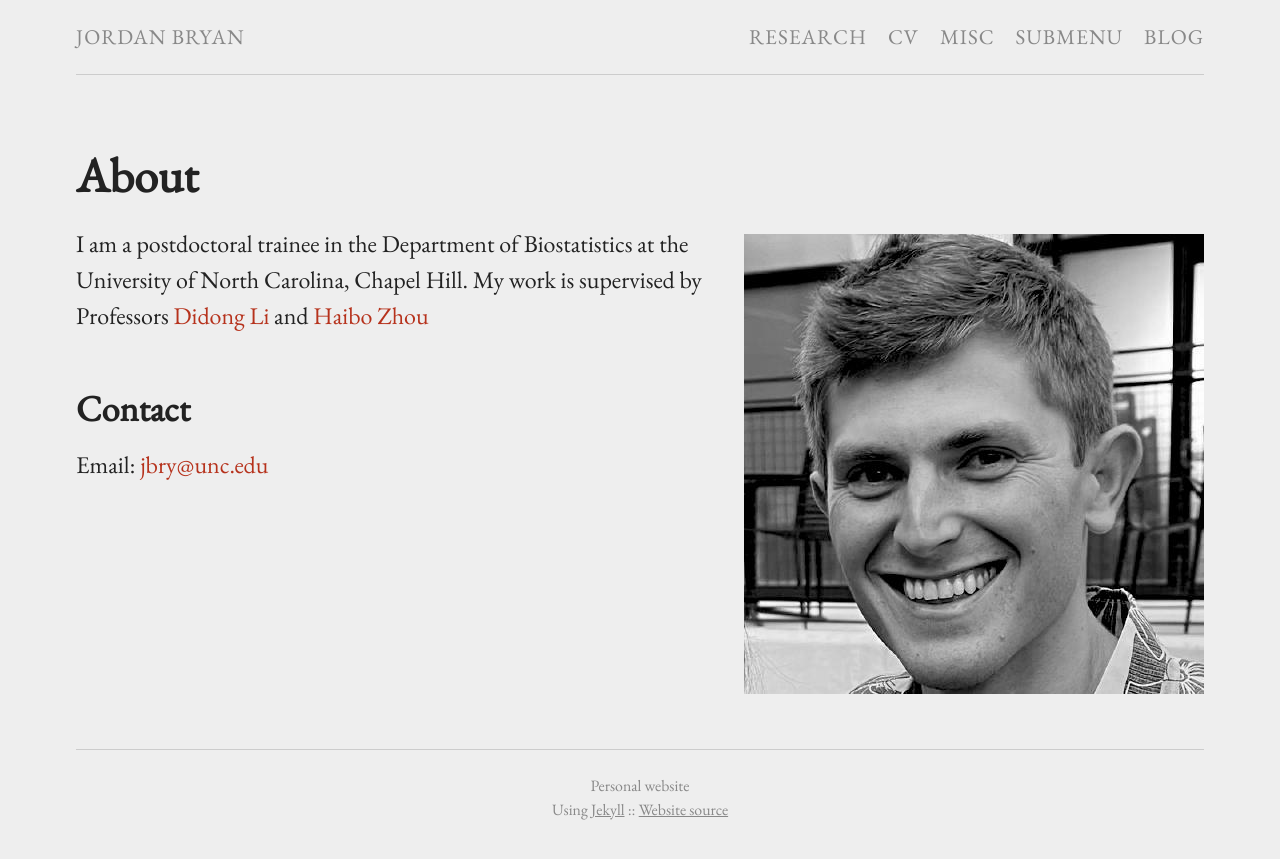
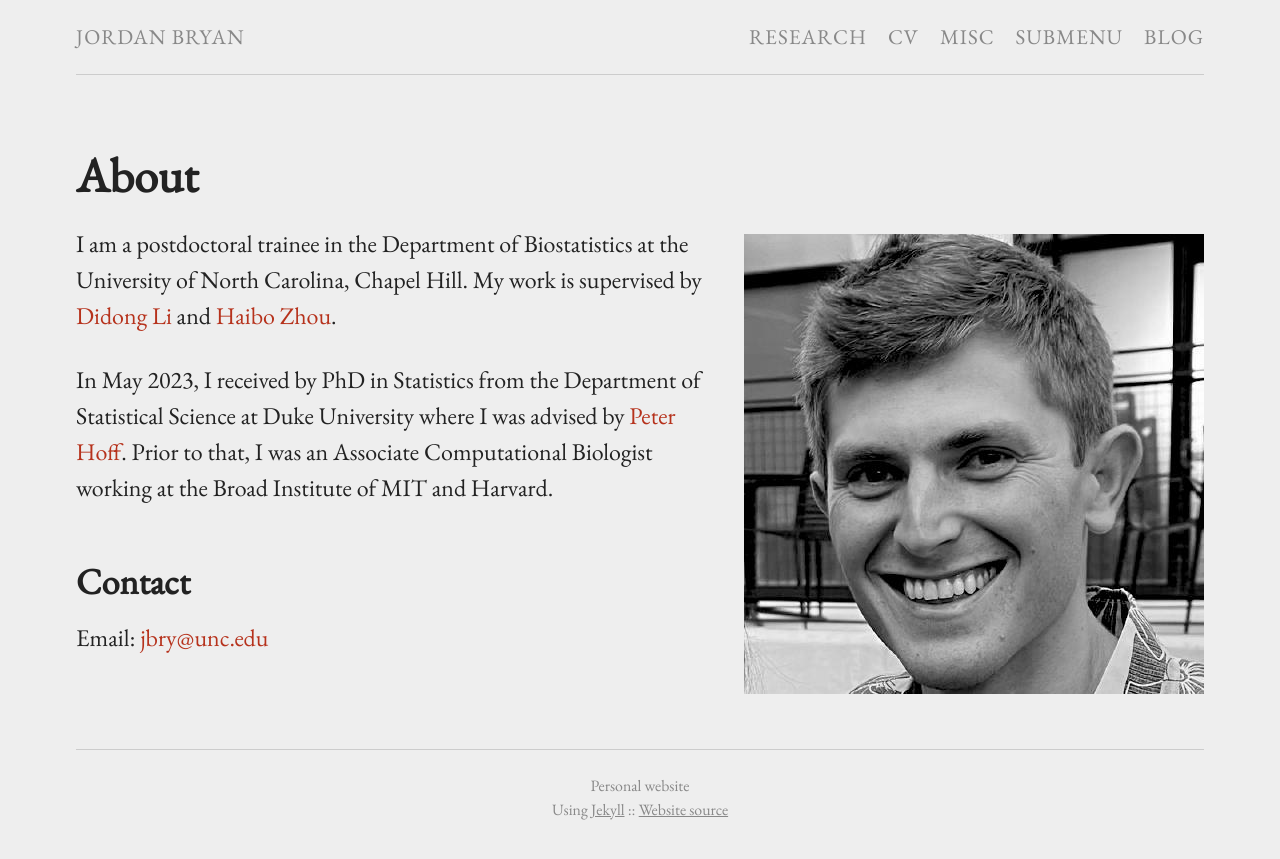
Before and after one commit to j-g-b/j-g-b.github.io, a Jekyll site: the page built from index.md, in a window 1280 px wide. Shown: the top 859 px of the page. Built offline with Jekyll 4.4.1, drawn with Linux system fonts in a browser that asks for light colours.

```diff
--- a/_layouts/post.html
+++ b/_layouts/post.html
@@ -2,6 +2,7 @@
 layout: default
 ---
 <div class="post">
+    <script src="https://cdn.mathjax.org/mathjax/latest/MathJax.js?config=TeX-AMS-MML_HTMLorMML" type="text/javascript"></script>
     <header class="post-header">
     <h1>{{ page.title }}</h1>
     <p class="post-meta">Posted on {{ page.date | date: "%B %-d, %Y" }} {% if page.author %}by {{ page.author }}{{% else %}}{% if site.author.name %}by {{ site.author.name }}{% endif %}{% endif %}{% if page.location %} ({{ page.location }}{% endif %})</p>
--- a/index.md
+++ b/index.md
@@ -4,9 +4,11 @@
 permalink: /
 ---
 
-{% include image.html url="assets/img/headshot.jpeg" caption="" max_width="300px" align="right" %}
+{% include image.html url="assets/img/headshot.jpeg" caption="" max_width="200px" align="right" %}
 
-I am a postdoctoral trainee in the Department of Biostatistics at the University of North Carolina, Chapel Hill. My work is supervised by Professors [Didong Li] and [Haibo Zhou]
+I am a postdoctoral trainee in the Department of Biostatistics at the University of North Carolina, Chapel Hill. My work is supervised by [Didong Li] and [Haibo Zhou].
+
+In May 2023, I received by PhD in Statistics from the Department of Statistical Science at Duke University where I was advised by [Peter Hoff]. Prior to that, I was an Associate Computational Biologist working at the Broad Institute of MIT and Harvard.
 
 ## Contact
 
@@ -15,3 +17,4 @@
 [jbry@unc.edu]: mailto:jbry@unc.edu
 [Didong Li]: https://sites.google.com/view/didongli/home
 [Haibo Zhou]: https://sph.unc.edu/adv_profile/haibo-zhou-phd/
+[Peter Hoff]: https://pdhoff.github.io
```
Also changed, not shown: contact.md (deleted, +0 -12 lines), cv.md (+1 -3 lines), media.md (deleted, +0 -10 lines), 1 other file.
